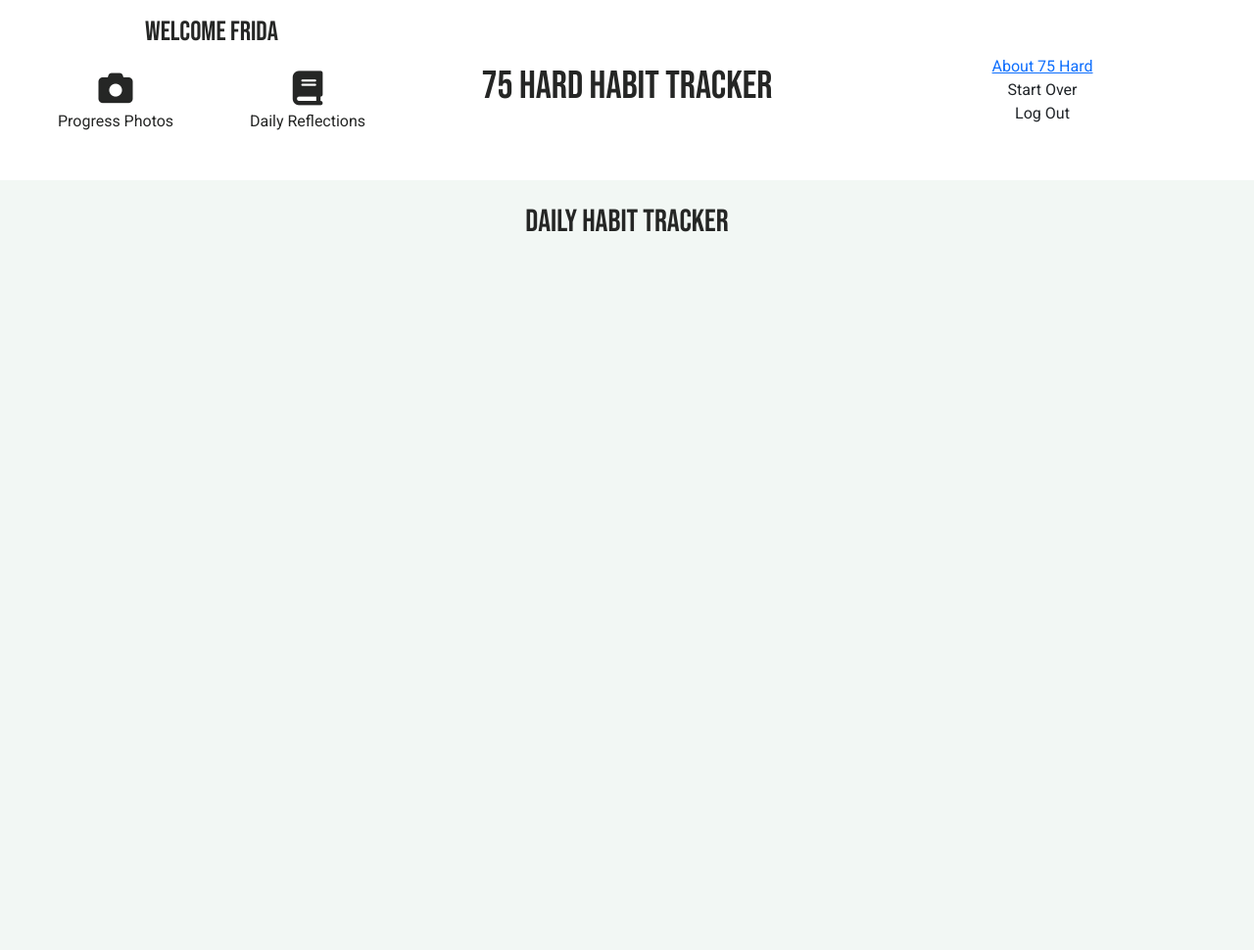
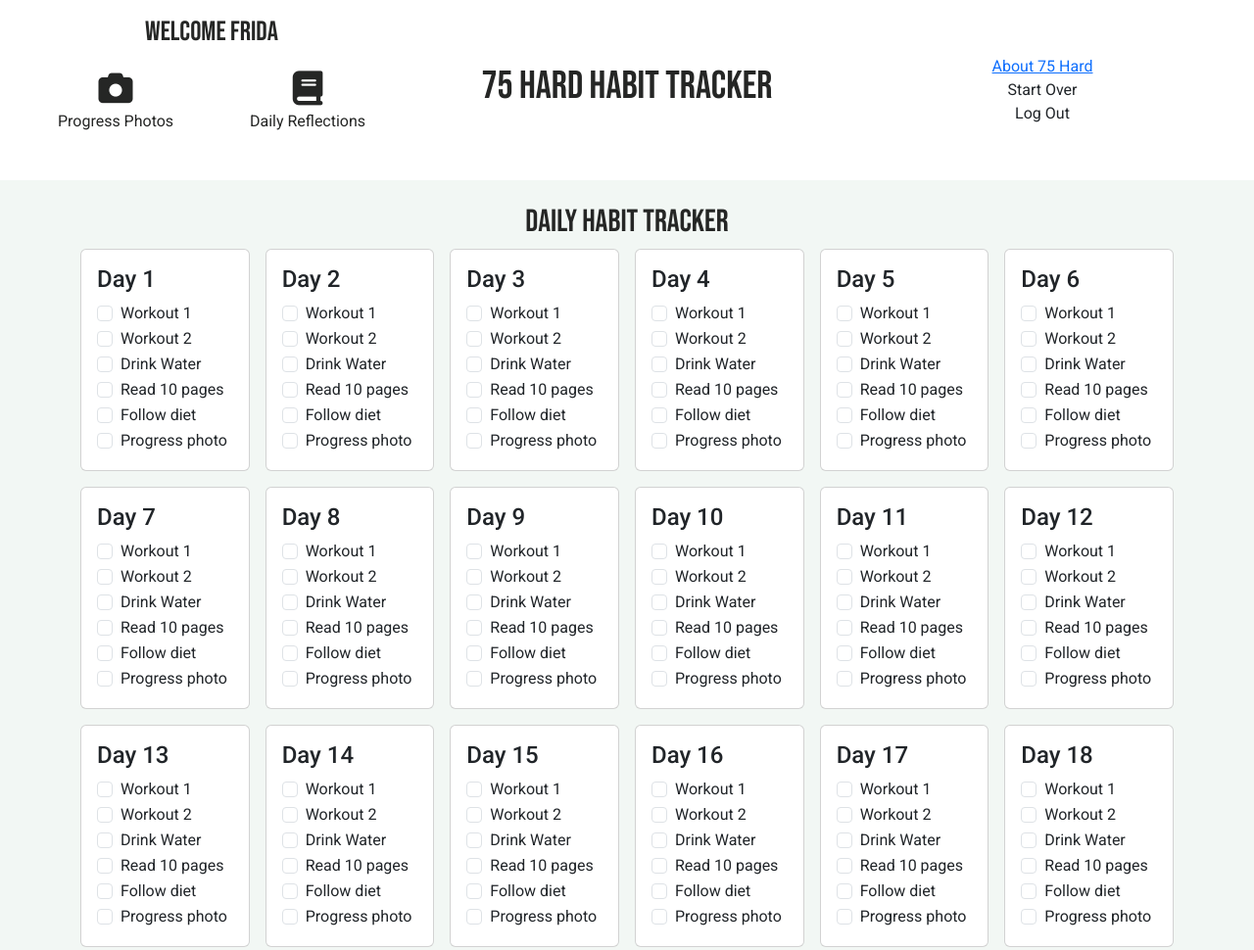
Before and after one commit to fjii86/75-hard-tracker, a plain HTML site: page index.html in a window 1280 px wide. Shown: the top 970 px of the page at 98% size. Before the commit the page ends 800 px from the top, so only its background shows below. Drawn offline with nearby package versions, Linux system fonts and the light colour scheme.

Commit message:
Add daily cards with JS

```diff
--- /dev/null
+++ b/assets/js/script.js
@@ -0,0 +1,51 @@
+const container = document.getElementById("tracker-container");
+
+for (let day = 1; day <= 75; day++) {
+  const col = document.createElement("div");
+  col.className = "col-6 col-sm-4 col-md-3 col-lg-2";
+
+  const card = document.createElement("div");
+  card.className = "card h-100";
+
+  const body = document.createElement("div");
+  body.className = "card-body";
+
+  const title = document.createElement("h4");
+  title.className = "card-title";
+  title.textContent = `Day ${day}`;
+
+  const tasks = [
+    "Workout 1",
+    "Workout 2",
+    "Drink Water",
+    "Read 10 pages",
+    "Follow diet",
+    "Progress photo"
+  ];
+
+  body.appendChild(title);
+
+  tasks.forEach((task, i) => {
+    const id = `day${day}-task${i + 1}`;
+    const checkWrapper = document.createElement("div");
+    checkWrapper.className = "form-check";
+
+    const input = document.createElement("input");
+    input.type = "checkbox";
+    input.className = "form-check-input";
+    input.id = id;
+
+    const label = document.createElement("label");
+    label.className = "form-check-label";
+    label.setAttribute("for", id);
+    label.textContent = task;
+
+    checkWrapper.appendChild(input);
+    checkWrapper.appendChild(label);
+    body.appendChild(checkWrapper);
+  });
+
+  card.appendChild(body);
+  col.appendChild(card);
+  container.appendChild(col);
+}
--- a/index.html
+++ b/index.html
@@ -60,11 +60,13 @@
             <div class="row g-3" id="tracker-container">
               <!-- Cards will be injected here -->
             </div>
-          </div>
+        </div>
     </section>
 
 
     <!-- Bootstrap JS Script-->
     <script src="https://cdn.jsdelivr.net/npm/bootstrap@5.3.3/dist/js/bootstrap.bundle.min.js" integrity="sha384-YvpcrYf0tY3lHB60NNkmXc5s9fDVZLESaAA55NDzOxhy9GkcIdslK1eN7N6jIeHz" crossorigin="anonymous"></script>
+    <!-- JavaScript Link -->
+    <script src="assets/js/script.js"></script>
 </body>
 </html>
```
